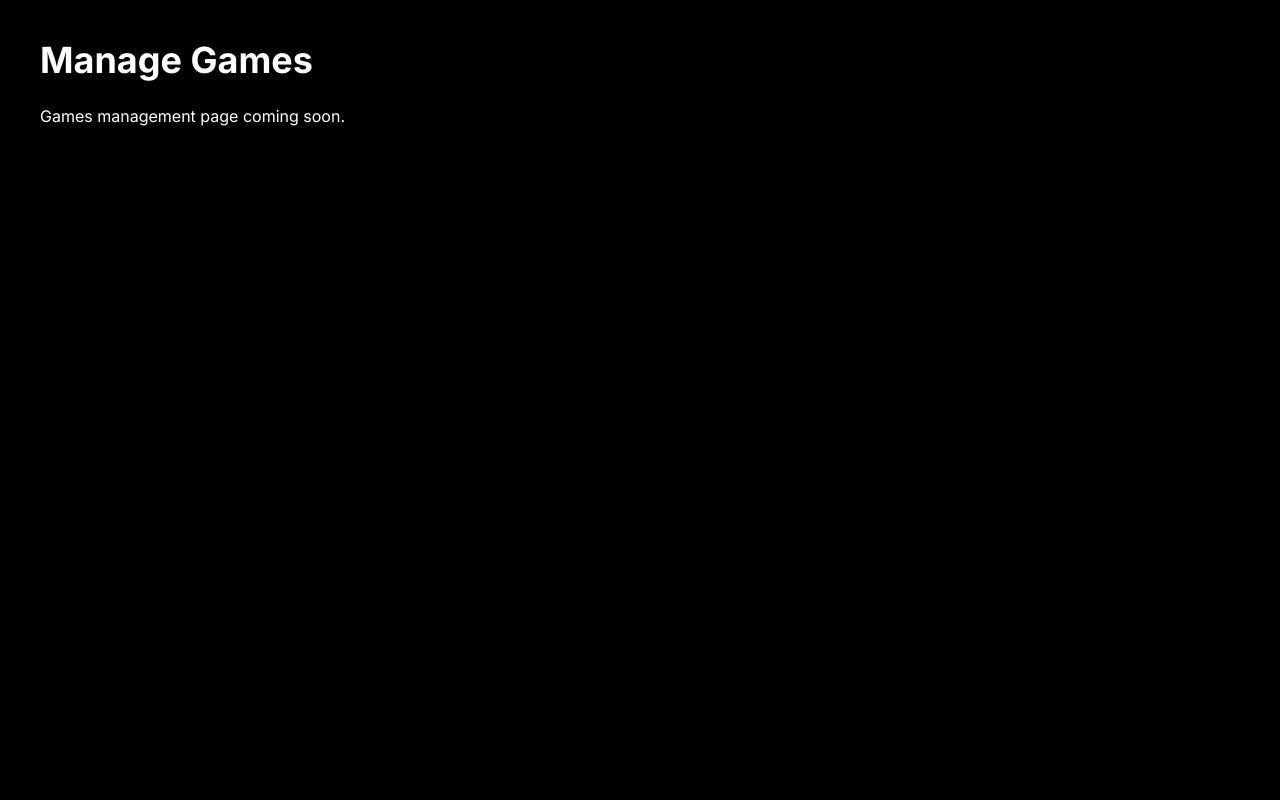
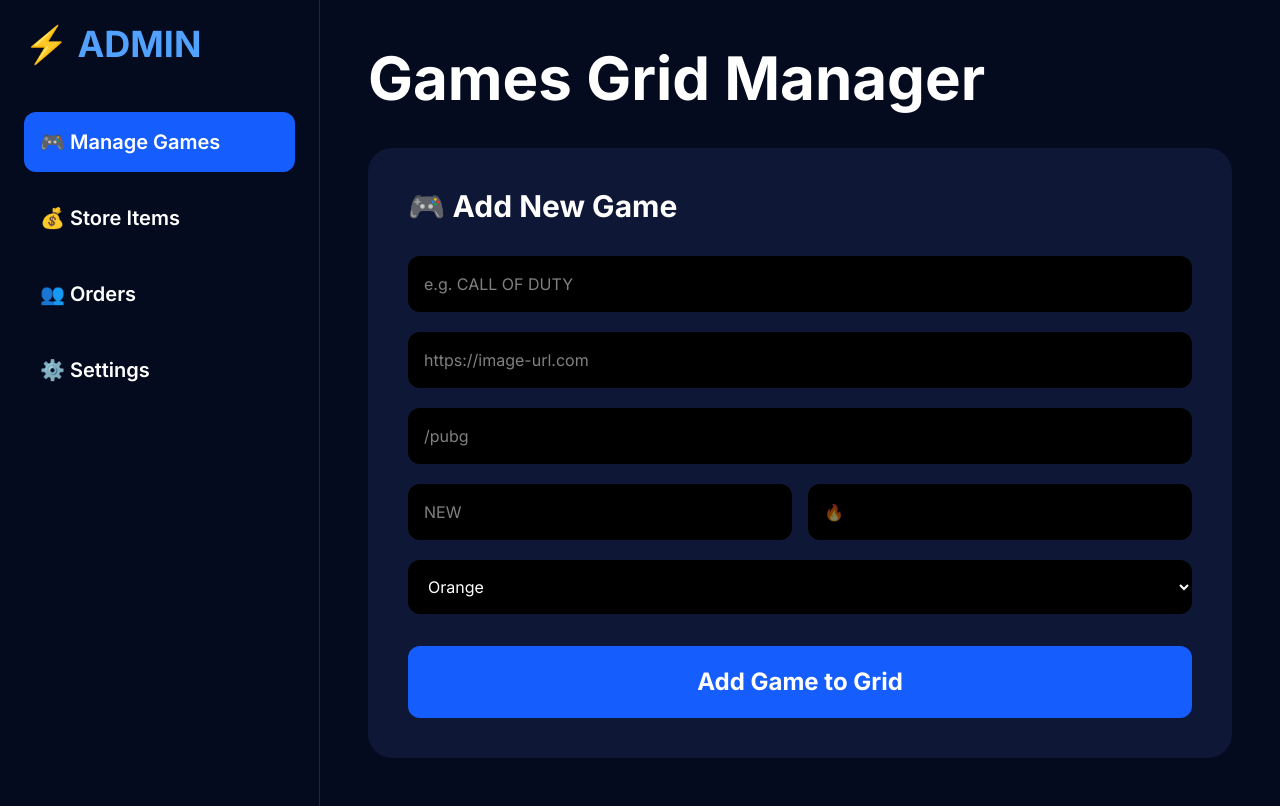
Before and after one commit to singhlax22/GAMING-HUB, a Next.js app: page /admin/games in a window 1280 px wide. Built offline with nearby package versions, Linux system fonts and the light colour scheme.

Commit message:
Professional admin UI

```diff
--- a/app/admin/games/page.tsx
+++ b/app/admin/games/page.tsx
@@ -1,11 +1,55 @@
 export default function GamesPage() {
   return (
-    <div className="min-h-screen p-10 bg-black text-white">
-      <h1 className="text-4xl font-bold mb-6">
-        Manage Games
+    <>
+      <h1 className="text-6xl font-bold mb-10">
+        Games Grid Manager
       </h1>
 
-      <p>Games management page coming soon.</p>
-    </div>
+      <div className="bg-[#0E1735] p-10 rounded-3xl max-w-4xl">
+
+        <h2 className="text-3xl font-bold mb-8">
+          🎮 Add New Game
+        </h2>
+
+        <input
+          placeholder="e.g. CALL OF DUTY"
+          className="w-full p-4 rounded-xl bg-black mb-5"
+        />
+
+        <input
+          placeholder="https://image-url.com"
+          className="w-full p-4 rounded-xl bg-black mb-5"
+        />
+
+        <input
+          placeholder="/pubg"
+          className="w-full p-4 rounded-xl bg-black mb-5"
+        />
+
+        <div className="grid grid-cols-2 gap-4 mb-5">
+          <input
+            placeholder="NEW"
+            className="p-4 rounded-xl bg-black"
+          />
+
+          <input
+            placeholder="🔥"
+            className="p-4 rounded-xl bg-black"
+          />
+        </div>
+
+        <select className="w-full p-4 rounded-xl bg-black mb-8">
+          <option>Orange</option>
+          <option>Blue</option>
+          <option>Green</option>
+          <option>Red</option>
+        </select>
+
+        <button className="w-full bg-blue-600 p-5 rounded-xl text-2xl font-bold">
+          Add Game to Grid
+        </button>
+
+      </div>
+    </>
   );
 }
--- /dev/null
+++ b/app/admin/layout.tsx
@@ -0,0 +1,53 @@
+export default function AdminLayout({
+  children,
+}: {
+  children: React.ReactNode;
+}) {
+  return (
+    <div className="min-h-screen flex bg-[#050B1F] text-white">
+
+      <aside className="w-80 border-r border-blue-950 p-6">
+        <h1 className="text-4xl font-bold text-blue-400 mb-12">
+          ⚡ ADMIN
+        </h1>
+
+        <div className="space-y-4">
+
+          <a
+            href="/admin/games"
+            className="block bg-blue-600 p-4 rounded-xl text-xl font-semibold"
+          >
+            🎮 Manage Games
+          </a>
+
+          <a
+            href="/admin/products"
+            className="block p-4 rounded-xl text-xl font-semibold hover:bg-blue-950"
+          >
+            💰 Store Items
+          </a>
+
+          <a
+            href="/admin/orders"
+            className="block p-4 rounded-xl text-xl font-semibold hover:bg-blue-950"
+          >
+            👥 Orders
+          </a>
+
+          <a
+            href="/admin/settings"
+            className="block p-4 rounded-xl text-xl font-semibold hover:bg-blue-950"
+          >
+            ⚙️ Settings
+          </a>
+
+        </div>
+      </aside>
+
+      <main className="flex-1 p-12">
+        {children}
+      </main>
+
+    </div>
+  );
+}
```
